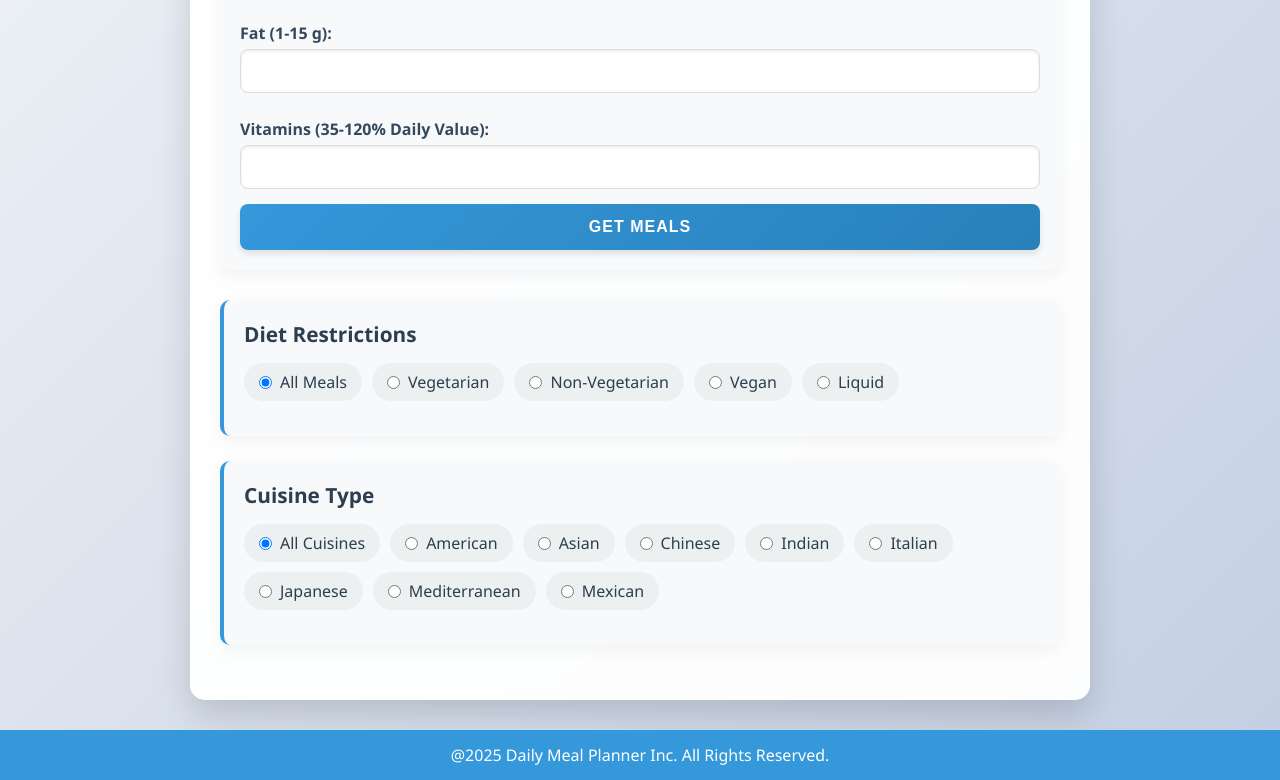
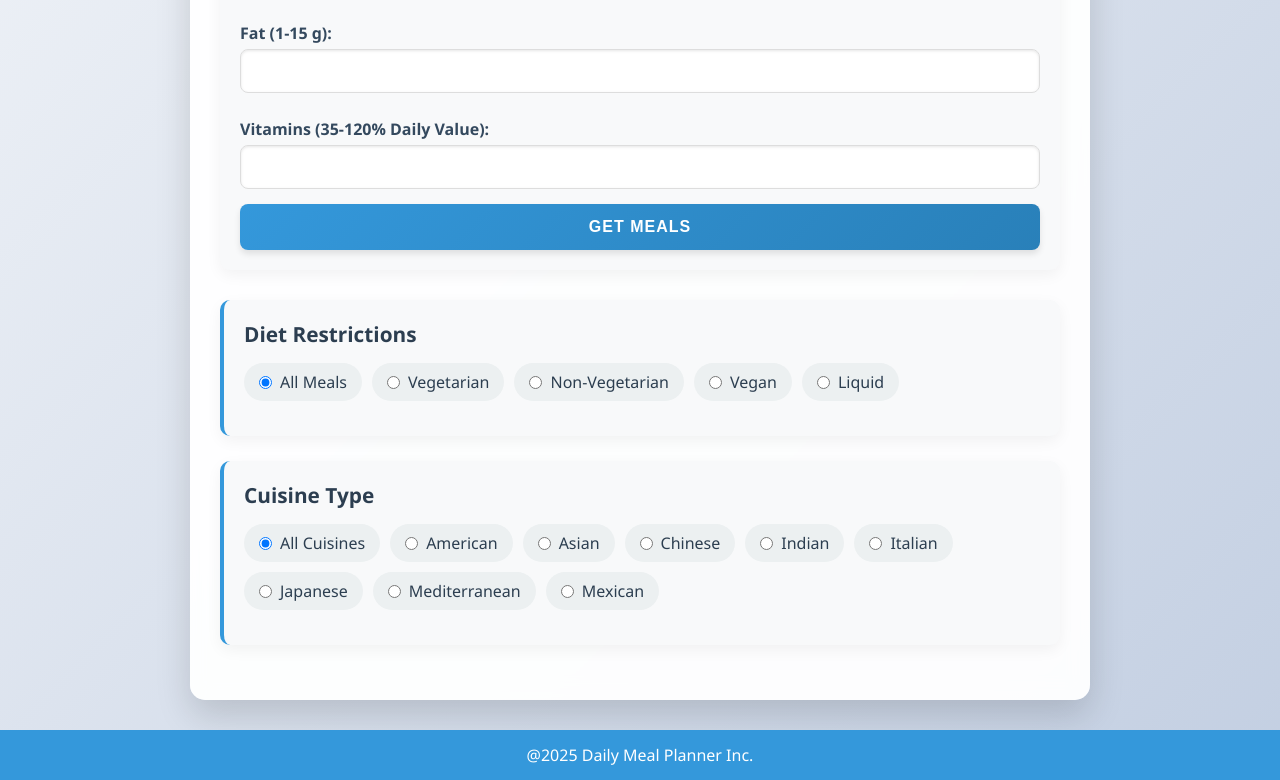
Before and after one commit to blackyoshi21825/Meal-Planner, a plain HTML site: page index.html in a window 1280 px wide. Shown: the part 537-1317 px from the top of the page. Drawn offline with Linux system fonts and the light colour scheme.

Commit message:
Updated Footer

```diff
--- a/index.html
+++ b/index.html
@@ -68,7 +68,7 @@
     <script src="script.js"></script>
     <script src="meals.js"></script>
     <div id="footer">
-        @2025 Daily Meal Planner Inc. All Rights Reserved.
+        @2025 Daily Meal Planner Inc.
     </div>
 </body>
 </html>
```
